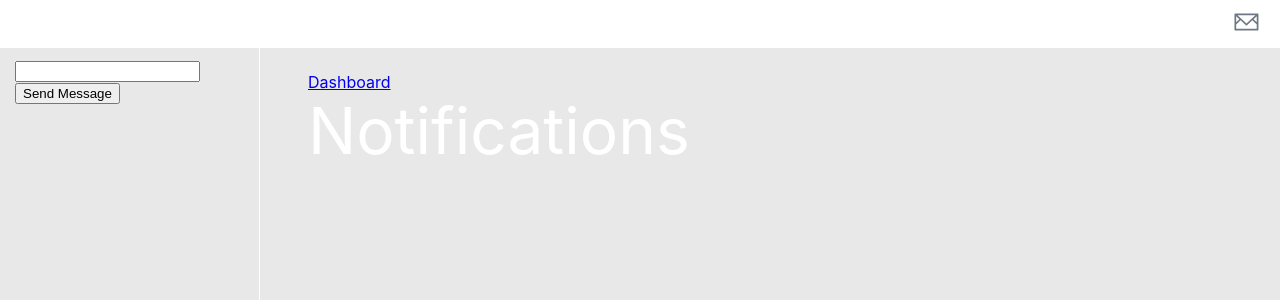
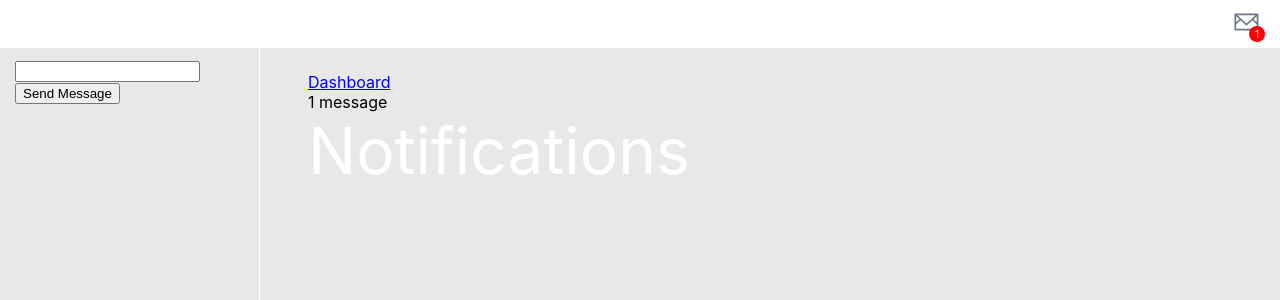
Before and after one commit to koshelnikov/skillfactory-react-state-management, a React (Create React App) app: page /notifications in a window 1280 px wide. Shown: the top 300 px of the page. Built offline with nearby package versions, Linux system fonts and the light colour scheme; the HTML template or start-up script is replaced by a standard one.

Commit message:
Implemented messages provider

```diff
--- a/src/components/header-panel/header-nav/header-nav.js
+++ b/src/components/header-panel/header-nav/header-nav.js
@@ -2,7 +2,10 @@ import css from './header-nav.module.css'
 
 export const HeaderNav = (props) => {
     return (
-        <li className={css.headerNav} onClick={() => props.onClick()}>
+        <li className={css.headerNav} onClick={(e) => {
+            e.stopPropagation();
+            props.onClick()
+        }}>
             {props.children}
         </li>
     )
--- a/src/components/header-panel/header-panel.js
+++ b/src/components/header-panel/header-panel.js
@@ -4,15 +4,16 @@ import MessageIcon from '../../assets/icons/message.svg';
 import {Notifications} from "./notifications/notifications";
 import {useState} from "react";
 import {Budget} from "../budget/budget";
-import {getMessages} from "../../services/message/message-service";
+import {useMessages} from "../../messages/context/useMessages";
 
 export const HeaderPanel = () => {
+    const {messages} = useMessages();
+    const messagesCount = messages.length
     const [isNotificationVisible, setIsNotificationVisible] = useState(false);
 
-    const messagesCount = getMessages().length;
 
     return (
-        <div className={css.headerPanel}>
+        <div className={css.headerPanel} >
             <HeaderNav onClick={() => setIsNotificationVisible(!isNotificationVisible)}>
                 <div className={css.messageButton} >
                     <img src={MessageIcon} />
--- a/src/components/header-panel/notifications/notifications.js
+++ b/src/components/header-panel/notifications/notifications.js
@@ -1,9 +1,20 @@
 import css from './notifications.module.css'
 import {Link} from "react-router-dom";
+import {useMessages} from "../../../messages/context/useMessages";
 
 export const Notifications = ({visible}) => {
+    const {getMessages, markAsRead} = useMessages();
+
     return (
-        <div className={`${css.notifications} ${visible ? '' : css.hide}`}>
+        <div className={`${css.notifications} ${visible ? '' : css.hide}`} onClick={e => e.stopPropagation()}>
+            {getMessages().map(item => {
+                return <div key={item.id}
+                            className={item.isRead ? css.read : ''}
+                            onClick={() => markAsRead(item.id)}>
+                    {item.message}
+                </div>
+            })}
+
             <Link to={'/notifications'}>показать все</Link>
         </div>
     )
--- a/src/components/header-panel/notifications/notifications.module.css
+++ b/src/components/header-panel/notifications/notifications.module.css
@@ -14,3 +14,7 @@
 .notifications.hide {
     visibility: hidden;
 }
+
+.read {
+    color: gray;
+}
--- a/src/components/pages/notifications/notifications.js
+++ b/src/components/pages/notifications/notifications.js
@@ -1,10 +1,18 @@
 import {Link} from "react-router-dom";
 import css from './notification.module.css'
+import {useMessages} from "../../../messages/context/useMessages";
 
 export const Notifications = () => {
+    const {getMessages} = useMessages();
     return (
         <div className={css.notifications}>
             <Link to={'/'}>Dashboard</Link>
+            {getMessages().map(item => {
+                return (
+                    <div key={item.id}>{item.message}</div>
+                )
+            })}
+
             <span>Notifications </span>
         </div>
     )
--- /dev/null
+++ b/src/messages/context/useMessages.js
@@ -0,0 +1,50 @@
+import {createContext, useContext, useEffect, useState} from "react";
+
+const MessagesContext = createContext(null);
+
+export const MessagesProvider = (props) => {
+    const [messages, setMessages] = useState([])
+
+    const addMessage = (id, message) => setMessages([...messages, {
+        id, message, isRead: false
+    }])
+
+    useEffect(() => {
+        if (messages.length < 10) {
+            const time = Math.floor(Math.random() * 5000) + 1000;
+            const interval = setInterval(() => {
+                const id = messages.length + 1;
+                addMessage(id, `${id} message`);
+            }, time)
+
+            return () => clearInterval(interval);
+        }
+    }, [messages]);
+
+
+    const context = {
+        messages,
+        getMessages: () => [...messages].sort((a, b) => b.id - a.id),
+        addMessage,
+        markAsRead: (id) => {
+            setMessages([
+                ...messages.map(item => {
+                    if (item.id === id) {
+                        item.isRead = !item.isRead;
+                    }
+
+                    return item;
+                })
+            ])
+        }
+
+    }
+
+    return <MessagesContext.Provider value={context}>{props.children}</MessagesContext.Provider>
+
+}
+
+
+export const useMessages = () => {
+    return useContext(MessagesContext);
+}
```
Also changed, not shown: src/App.js (+6 -2 lines), 1 other file (tests, documents, lock files or other folders).
